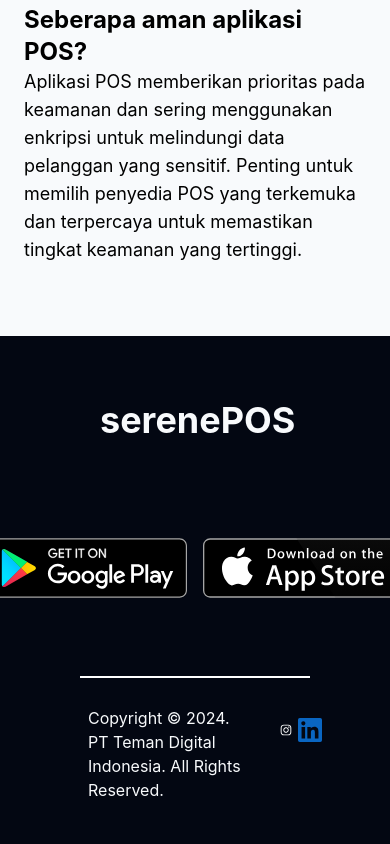
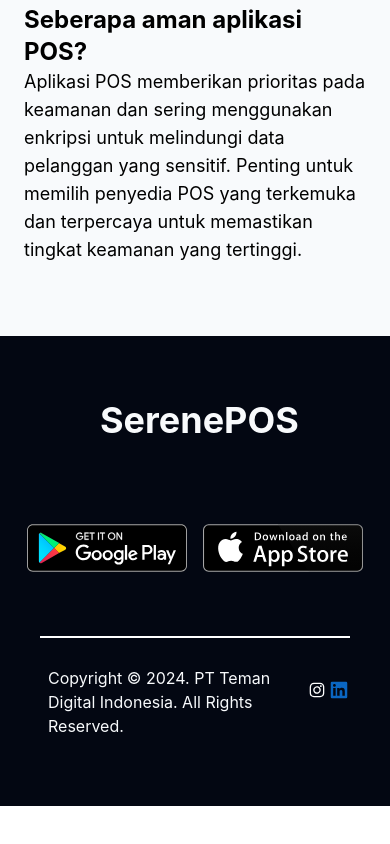
Before and after one commit to kevinkeits/serenePOS-landing, a React (Create React App) app: page / in a window 390 px wide. Shown: the part 9654-10498 px from the top of the page. After the commit the page ends 10460 px from the top, so only its background shows below. Built offline with nearby package versions, Linux system fonts and the light colour scheme.

Commit message:
update footer

```diff
--- a/src/elements/FooterPage.js
+++ b/src/elements/FooterPage.js
@@ -7,20 +7,19 @@
 const FooterPage = () => {
   return (
     <div className='bg-gray-950 py-10'>
-      <h1 className='text-4xl text-center m-5 font-bold text-slate-50 px-20 mt-6'>serenePOS</h1>
+      <h1 className='text-4xl text-center m-5 font-bold text-slate-50 px-20 mt-6'>SerenePOS</h1>
       <div className='flex justify-center items-center'>
-        <img src={googleplay} alt="Google Play" class="m-2"/>
-        <img src={appstore} alt="App Store" class="m-2"/>
+        <img src={googleplay} alt="Google Play" class="m-2 h-40 md:h-52"/>
+        <img src={appstore} alt="App Store" class="m-2 h-40 md:h-52"/>
       </div>
-      <div className='mx-20 flex py-5 border-t-2 border-white'>
+      <div className='mx-10 md:mx-20 flex py-5 border-t-2 border-white'>
         <div className='m-2 grow'>
           <p className='text-slate-50'>Copyright © 2024. PT Teman Digital Indonesia. All Rights Reserved.</p>
         </div>
         <div className='flex px-2 py-2'>
           <a href='https://www.instagram.com/serenitycoffee.id/' target='_blank'><img src={insta} alt="App Store" class="m-2 w-8 h-8"/></a>
-          <img src={linkedin} alt="App Store" class="m-2 w-8 h-8"/>
+          <a href="https://www.linkedin.com/company/temandigitalindonesia/mycompany/" target="_blank"><img src={linkedin} alt="App Store" class="m-2 w-8 h-8"/></a>
         </div>
-
       </div>
     </div>
   )
--- a/src/elements/Navbar.js
+++ b/src/elements/Navbar.js
@@ -9,9 +9,9 @@
       <div className='flex backdrop-blur-md  bg-black bg-opacity-15 md:justify-center justify-between items-center lg:px-28 lg:py-5 py-3 font-semibold'>
         <h1 className='text-2xl text-white px-4 mx-2'>SerenePOS</h1>
         <div className='md:flex md:grow justify-center hidden'>
-          <h1 className='text-lg text-white mx-2 py-2 px-4'>Tentang</h1>
-          <h1 className='text-lg text-white mx-2 py-2 px-4'>Fitur</h1>
-          <h1 className='text-lg text-white mx-2 py-2 px-4'>Harga</h1>
+          <a href="#detailPage"><h1 className='text-lg text-white mx-2 py-2 px-4'>Tentang</h1></a>
+          <a href="#fiturPage"><h1 className='text-lg text-white mx-2 py-2 px-4'>Fitur</h1></a>
+          <a href="#hargaPage"><h1 className='text-lg text-white mx-2 py-2 px-4'>Harga</h1></a>
         </div>
         <div className='md:flex hidden'>
           <p className='text-sm text-white mx-2 py-2 px-4 border-white border rounded-full'>Masuk</p>
```
